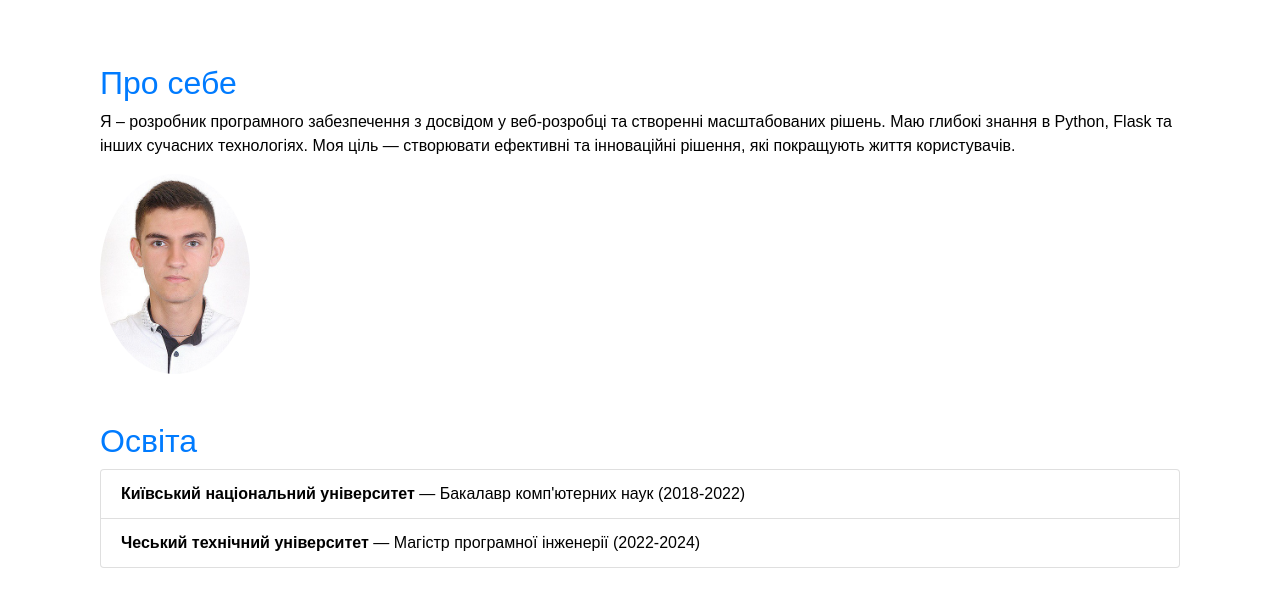
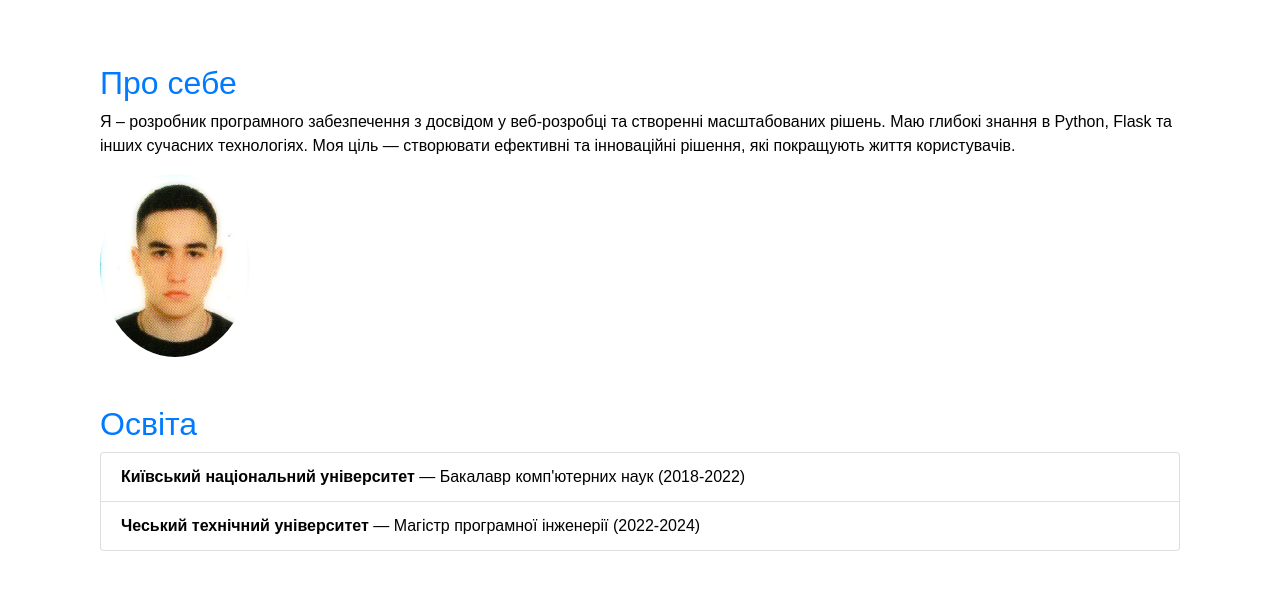
Before and after one commit to nazar2406/flask-app-lab, a Flask app: page /resume in a window 1280 px wide. Shown: the part 144-745 px from the top of the page. Run offline with Flask 3, Linux system fonts and the light colour scheme; some libraries are stand-ins or nearby versions.

Commit message:
Some changes

```diff
--- a/app/templates/resume.html
+++ b/app/templates/resume.html
@@ -12,7 +12,7 @@
       технологіях. Моя ціль — створювати ефективні та інноваційні рішення, які
       покращують життя користувачів.
     </p>
-    <img src="{{ url_for('static', filename='images/profile.jpg') }}" class="img-fluid rounded-circle" alt="Profile Image" width="150">
+    <img src="{{ url_for('static', filename='images/profile.png') }}" class="img-fluid rounded-circle" alt="Profile Image" width="150">
   </section>
 
   <section id="education" class="mb-5">
```
Also changed, not shown: app/static/images/profile.jpg (deleted), app/static/images/profile.png (added).
